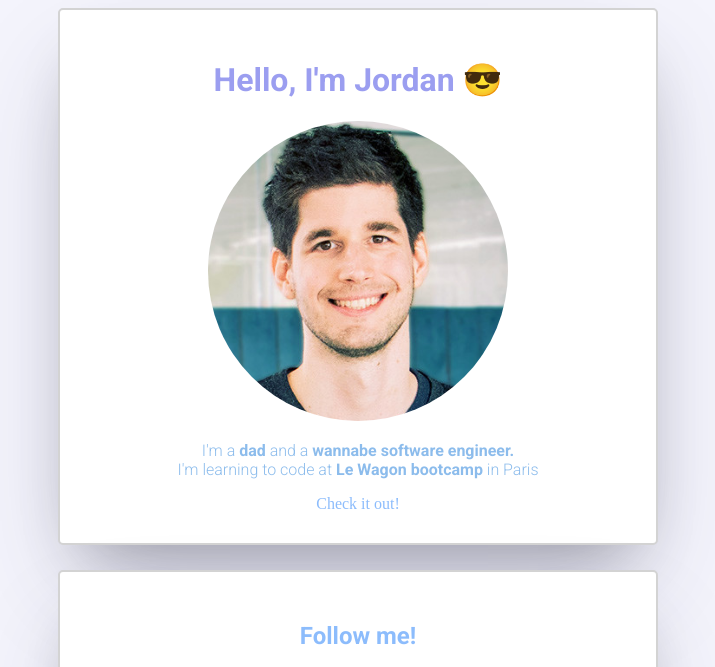
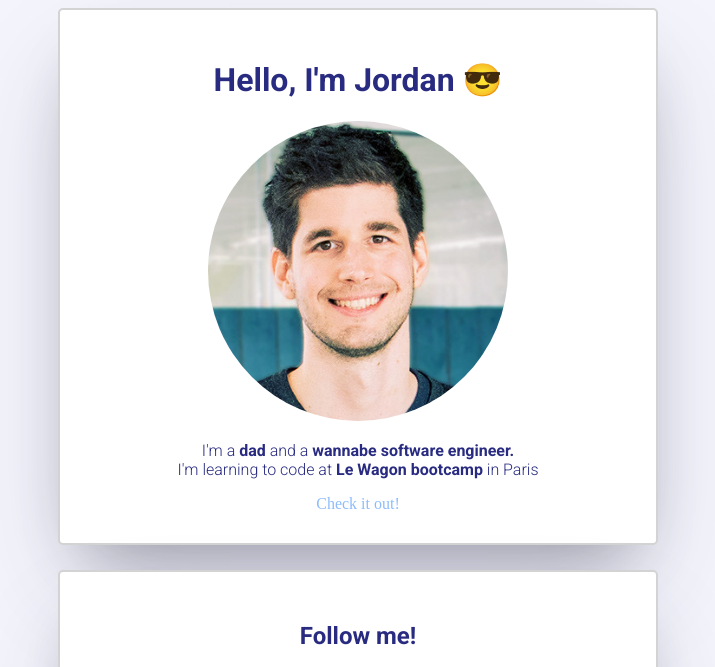
Before and after one commit to Jrdn87/profile, a plain HTML site: page index.html in a window 1280 px wide. Shown: the top 667 px of the page, without its empty margins (282-997 px from the left). Drawn offline with Linux system fonts and the light colour scheme; a web font is replaced by a local one.

Commit message:
changed some colors

```diff
--- a/style.css
+++ b/style.css
@@ -1,17 +1,17 @@
 h1 {
-  color: #9B9EF0;
+  color: rgb(40, 43, 128);
   font-family: 'Roboto', sans-serif;
   text-align: center;
 }
 
 h2 {
-  color: #8CBCFC;
+  color: rgb(40, 43, 128);
   font-family: 'Roboto', sans-serif;
   text-align: center;
 }
 
 p {
-  color: #8CBCEC;
+  color: rgb(40, 43, 128);
   font-family: "Roboto", sans-serif;
   font-weight: 300;
   font-style: normal;
```
